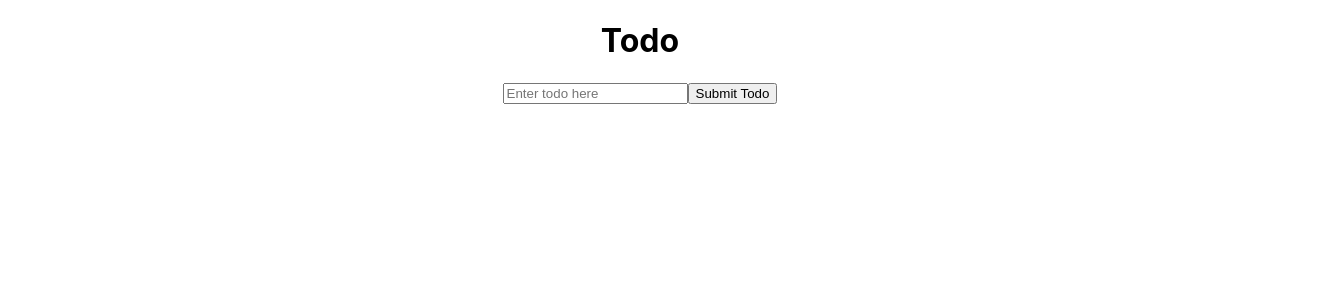
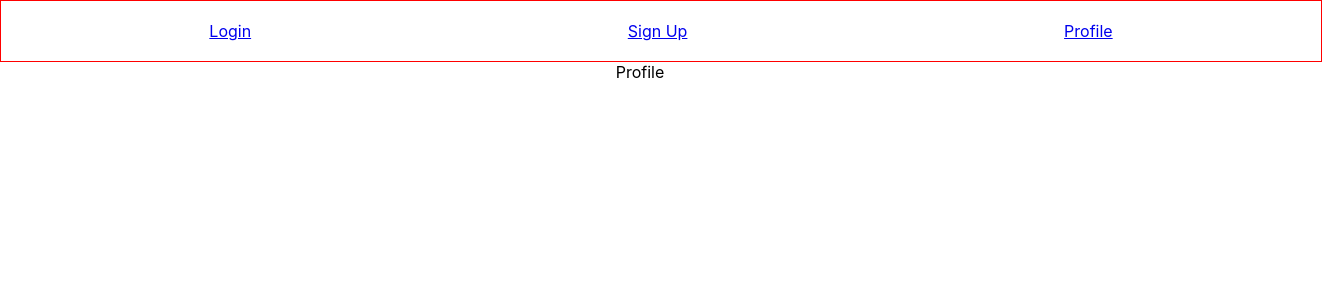
Before and after one commit to mon33k/TodoApp-Firebase, a React (Create React App) app: page /#/profile/1 in a window 1280 px wide. Shown: the top 300 px of the page, 1322 px wide, since content can reach past the window. Built offline with nearby package versions, Linux system fonts and the light colour scheme; no server answers; the database is empty.

Commit message:
added login and routes for navbar

```diff
--- a/package.json
+++ b/package.json
@@ -9,6 +9,7 @@
     "firebase": "^7.23.0",
     "react": "^16.14.0",
     "react-dom": "^16.14.0",
+    "react-router-dom": "^5.2.0",
     "react-scripts": "3.4.3"
   },
   "scripts": {
--- a/src/App.js
+++ b/src/App.js
@@ -1,18 +1,68 @@
-import React from 'react';
+import React, {Component} from 'react';
 import logo from './logo.svg';
 import './App.css';
 
+import { Switch, Route, Redirect} from 'react-router-dom';
+
+// Components
 import Form from './components/Form';
 import TodoList from './components/TodoList';
+import NavBar from './components/NavBar';
+import Login from './components/Login';
+import SignUp from './components/SignUp';
+import Profile from './components/Profile';
 
-function App() {
-  return (
-    <div className="App">
-      <h1>Todo</h1>
-      <Form/>
-      <TodoList />
-    </div>
-  );
+class App extends React.Component {
+  constructor() {
+    super()
+    this.state = {
+      user: null
+    }
+  }
+
+  setCurrentUser(user) {
+    this.setState ({
+      user: user
+    })
+  }
+
+  handleLoginUser =() =>{
+    const { user } = this.state
+    console.log("the user ", user)
+    if(user) {
+      return <Redirect to="/profile/:uid"/>
+    } else {
+      return <Login setCurrentUser={this.setCurrentUser}/>
+    }
+  }
+
+  handleSignUpUser = () => {
+    const { user } = this.state
+
+    if(user) {
+      return <Redirect to="/profile/:uid"/>
+    } else {
+      return <SignUp setCurrentUser={this.setCurrentUser} />
+    }
+  }
+
+  render(){
+    return (
+      <div className="App">
+        <NavBar/>
+
+        {/* <Form/>
+        <TodoList /> */}
+
+        <Switch>
+          <Route path="/login" component={this.handleLoginUser}/>
+          <Route path="/signup" component={this.handleSignUpUser} />
+          <Route path="/profile/:uid" component={Profile} />
+        </Switch>
+      </div>
+    );
+  }
+
 }
 
 export default App;
--- a/src/components/Form.js
+++ b/src/components/Form.js
@@ -20,7 +20,7 @@ class Form extends React.Component {
     createTodo(e) {
         e.preventDefault();
         const todoRef = firebase.database().ref('Todo');
-        console.log("todoRef -->", todoRef.uid)
+
         const todo = {
             title: this.state.title,
             complete: false,
--- /dev/null
+++ b/src/components/Login.js
@@ -0,0 +1,42 @@
+import React from 'react';
+
+class Login extends React.Component {
+    constructor() {
+        super()
+        this.state ={
+            email: "",
+            password: ''
+        }
+    }
+
+    handleInputChange = (e) => {
+        e.preventDefault()
+        this.setState({
+            [e.target.name]: e.target.value
+        })
+    }
+
+
+
+    render() {
+        const {email, password} = this.state
+        return(
+            <>
+            <div>Login</div>
+            <form>
+                <label for="email">
+                    Email:
+                    <input id="email" name="email" type="text" placeholder="email" value={email} onChange={this.handleInputChange}/>
+                </label>
+                <br></br>
+                <label for="password">
+                    Password:
+                    <input id="password" name="password" type="text" placeholder="password" value={password} onChange={this.handleInputChange}/>
+                </label>
+            </form>
+            </>
+        )
+    }
+}
+
+export default Login;
--- /dev/null
+++ b/src/components/NavBar.js
@@ -0,0 +1,18 @@
+import React from 'react';
+import {Link} from 'react-router-dom';
+import '../styleheets/navbar.css'
+
+const NavBar = () => {
+    return(
+        <div className="navbar-container">
+            <nav className="navbar">
+                <li><Link to="/login">Login</Link></li>
+                <li><Link to="/signup">Sign Up</Link></li>
+                <li><Link to="/profile">Profile</Link></li>
+            </nav>
+
+        </div>
+    )
+}
+
+export default NavBar;
--- /dev/null
+++ b/src/components/Profile.js
@@ -0,0 +1,25 @@
+// Has the users todos and only for that specific user
+import React from 'react';
+
+class Profile extends React.Component {
+    constructor() {
+        super()
+        this.state ={
+
+        }
+    }
+
+
+
+
+
+    render() {
+        return(
+            <>
+            <div>Profile</div>
+            </>
+        )
+    }
+}
+
+export default Profile;
--- /dev/null
+++ b/src/components/SignUp.js
@@ -0,0 +1,24 @@
+import React from 'react';
+
+class SignUp extends React.Component {
+    constructor() {
+        super()
+        this.state ={
+
+        }
+    }
+
+
+
+
+
+    render() {
+        return(
+            <>
+            <div>SignUp</div>
+            </>
+        )
+    }
+}
+
+export default SignUp;
--- a/src/components/TodoList.js
+++ b/src/components/TodoList.js
@@ -17,9 +17,12 @@ class TodoList extends Component {
             const todoListTempArr = []
             for (let id in todos) {
                 console.log("snapshot.val() id ", id)
+                console.log("each todo -> ", todos[id])
 
                 todoListTempArr.push({id, ...todos[id]})
             }
+
+            console.log("temparr    ", todoListTempArr)
             this.setState({
                 todoList: todoListTempArr
             })
--- a/src/firebase.js
+++ b/src/firebase.js
@@ -1,7 +1,6 @@
 import firebase from 'firebase/app' // Creates your own firebase app instance
 import 'firebase/auth'  // extends these specific features to my firebase app
 import 'firebase/database'
-
 
 const firebaseConfig = {
     apiKey: "AIzaSyAD5lZXQ0-hTCEDvlwQr2G6TYu5E5W9nfM",
--- a/src/index.js
+++ b/src/index.js
@@ -3,11 +3,15 @@ import ReactDOM from 'react-dom';
 import './index.css';
 import App from './App';
 import * as serviceWorker from './serviceWorker';
+import { HashRouter } from 'react-router-dom';
+
 
 ReactDOM.render(
-  <React.StrictMode>
-    <App />
-  </React.StrictMode>,
+      <React.StrictMode>
+        <HashRouter>
+        <App />
+        </HashRouter>
+      </React.StrictMode>,
   document.getElementById('root')
 );
 
--- /dev/null
+++ b/src/styleheets/navbar.css
@@ -0,0 +1,17 @@
+nav {
+    display: flex;
+    align-items: center;
+    width: 100%;
+}
+
+.navbar-container {
+    border: solid 1px red;
+    padding: 20px;
+    width: 100%;
+}
+
+.navbar {
+    flex-direction: row;
+    list-style-type: none;
+    justify-content: space-around;
+}
```
Also changed, not shown: 1 other file (tests, documents, lock files or other folders).
